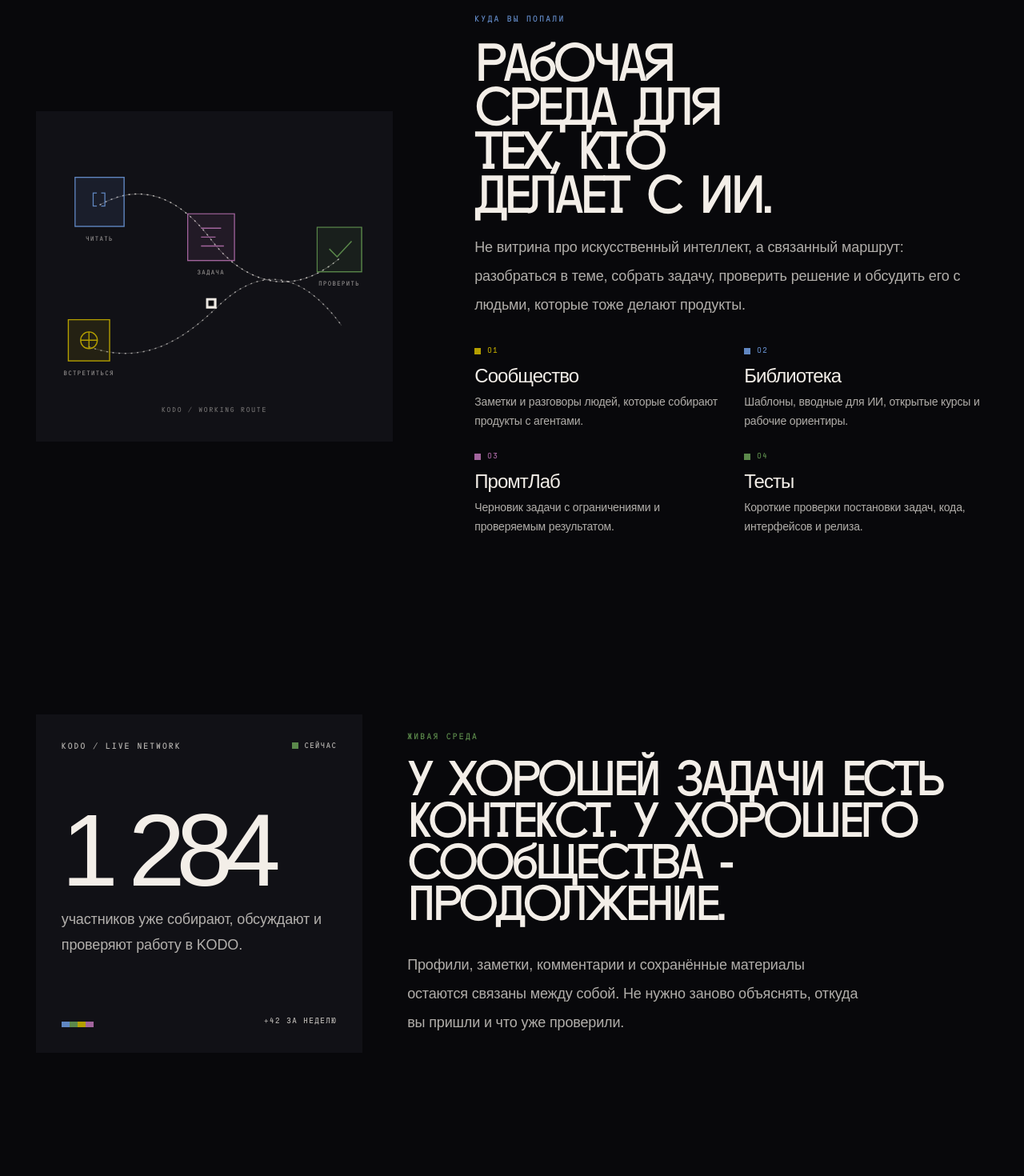
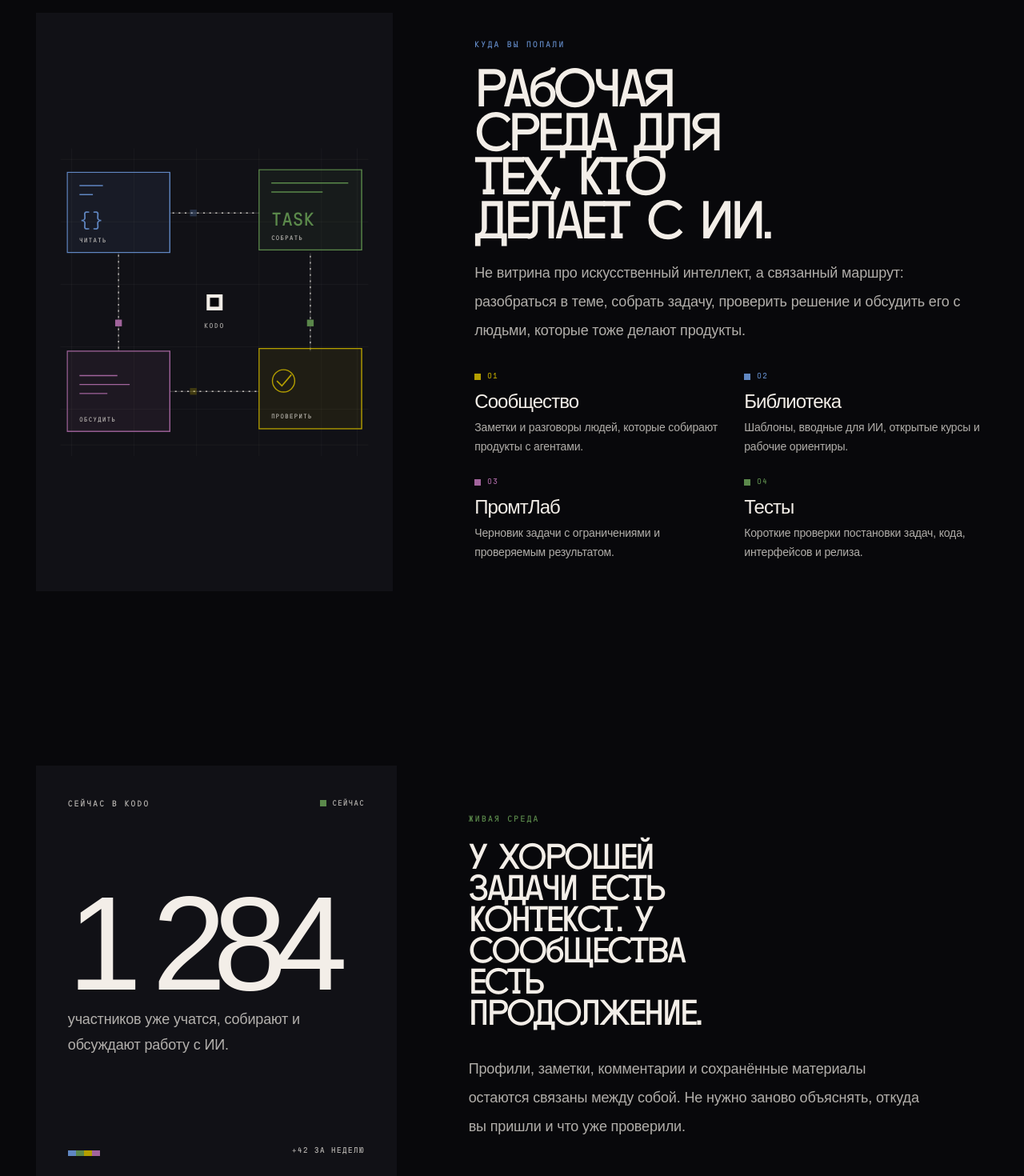
Before and after one commit to TemnovTema/kodo.media, a Next.js app: page / in a window 1280 px wide. Shown: the part 920-2390 px from the top of the page at 80% size. Built offline with nearby package versions, Linux system fonts and the light colour scheme; a web font is replaced by a local one.

Commit message:
Refine homepage community messaging

```diff
--- a/src/app/globals.css
+++ b/src/app/globals.css
@@ -17,6 +17,7 @@
   --color-brand-green: #5b894b;
   --color-brand-yellow: #b49f00;
   --color-brand-pink: #a2649d;
+  --color-brand-plum: #4d434b;
   --color-accent: var(--color-brand-blue);
   --color-accent-contrast: #17161a;
   --color-terminal: var(--color-brand-green);
--- a/src/components/community-member-counter.tsx
+++ b/src/components/community-member-counter.tsx
@@ -67,11 +67,11 @@
   return (
     <div
       ref={containerRef}
-      className="relative flex min-h-[19rem] flex-col justify-between overflow-hidden bg-[var(--color-surface)] p-6 sm:min-h-[22rem] sm:p-8"
+      className="relative flex min-h-[22rem] flex-col justify-between overflow-hidden bg-[var(--color-surface)] p-6 sm:min-h-[27rem] sm:p-8 xl:min-h-[33rem] xl:p-10"
     >
       <div className="flex items-start justify-between gap-4">
         <p className="font-mono text-[0.64rem] uppercase tracking-[0.2em] text-[var(--color-text-soft)]">
-          KODO / live network
+          сейчас в KODO
         </p>
         <span className="inline-flex items-center gap-2 font-mono text-[0.58rem] uppercase tracking-[0.16em] text-[var(--color-text-soft)]">
           <span className="h-2 w-2 bg-[var(--color-brand-green)]" aria-hidden="true" />
@@ -82,12 +82,12 @@
       <div className="relative z-10">
         <output
           aria-live="polite"
-          className="block text-[clamp(4.4rem,10vw,8.2rem)] leading-[0.78] tracking-[-0.09em] text-[var(--color-text)]"
+          className="block text-[clamp(6rem,13vw,13.5rem)] leading-[0.7] tracking-[-0.1em] text-[var(--color-text)]"
         >
           {formatMemberCount(members)}
         </output>
         <p className="mt-5 max-w-sm text-base leading-7 text-[var(--color-text-soft)] md:text-lg md:leading-8">
-          участников уже собирают, обсуждают и проверяют работу в KODO.
+          участников уже учатся, собирают и обсуждают работу с ИИ.
         </p>
       </div>
 
--- a/src/components/home-page.tsx
+++ b/src/components/home-page.tsx
@@ -62,11 +62,11 @@
   }, []);
 
   const headline = isAuthenticated
-    ? "Ваша работа с агентами. В контексте."
-    : "Работайте с агентами. Не вслепую.";
+    ? "Ваше сообщество об ИИ и кодинге."
+    : "Открытое сообщество об ИИ и кодинге.";
   const description = isAuthenticated
-    ? "Ваш профиль связывает заметки, библиотеку, ПромтЛаб и проверки в один рабочий маршрут."
-    : "KODO помогает разбирать задачи, собирать продукты и проверять результат до того, как ошибка становится дорогой.";
+    ? "Читайте, обсуждайте и сохраняйте всё, что помогает собирать продукты с ИИ увереннее."
+    : "Бесплатная среда для тех, кто учится, собирает и проверяет цифровые продукты с ИИ.";
   const primaryAction = isAuthenticated
     ? { href: "/articles", label: "Открыть сообщество" }
     : { href: "/signup", label: "Создать аккаунт" };
@@ -75,10 +75,7 @@
     <div className="overflow-x-clip pb-8 md:pb-14">
       <section className="relative grid min-h-[calc(100dvh-5rem)] content-end gap-8 py-8 sm:py-12 lg:grid-cols-[minmax(0,1.12fr)_minmax(25rem,0.88fr)] lg:items-end lg:gap-12 lg:py-14">
         <div className="relative z-10 order-2 max-w-5xl space-y-7 lg:order-1 lg:pb-[clamp(1rem,4vw,4rem)]">
-          <p className="font-mono text-[0.64rem] uppercase tracking-[0.22em] text-[var(--color-brand-yellow)]">
-            KODO / MEDIA FOR AGENT WORK
-          </p>
-          <h1 className="max-w-[10.5ch] text-pretty text-[clamp(3.85rem,7.3vw,8.55rem)] leading-[0.82] tracking-[-0.085em] text-[var(--color-text)]">
+          <h1 className="max-w-[12ch] text-pretty text-[clamp(3.25rem,5.75vw,6.75rem)] leading-[0.84] tracking-[-0.085em] text-[var(--color-text)] lg:max-w-[15ch]">
             {headline}
           </h1>
           <p className="max-w-xl text-base leading-8 text-[var(--color-text-soft)] md:text-lg md:leading-9">
@@ -101,9 +98,6 @@
         </div>
 
         <div className="relative order-1 min-w-0 lg:order-2 lg:-translate-y-[clamp(0rem,2vw,2rem)] lg:translate-x-[clamp(0rem,3vw,3rem)]">
-          <span className="absolute right-0 top-2 font-mono text-[0.58rem] uppercase tracking-[0.2em] text-[var(--color-text-soft)] sm:right-8 lg:right-4">
-            live symbol field
-          </span>
           <SymbolSphereHero
             showOverlay={false}
             className="mx-auto aspect-square w-full max-w-[340px] sm:max-w-[480px] sm:min-h-[370px] lg:ml-auto lg:max-w-[690px] lg:min-h-[540px]"
@@ -117,12 +111,12 @@
 
       <section
         id="route-map"
-        className="grid scroll-mt-8 gap-10 py-[clamp(5rem,10vw,10rem)] lg:grid-cols-[minmax(18rem,0.82fr)_minmax(0,1.18fr)] lg:items-center lg:gap-[clamp(3rem,8vw,9rem)]"
+        className="grid scroll-mt-8 gap-10 py-[clamp(5rem,10vw,10rem)] lg:grid-cols-[minmax(18rem,0.82fr)_minmax(0,1.18fr)] lg:items-stretch lg:gap-[clamp(3rem,8vw,9rem)]"
         aria-labelledby="home-purpose"
       >
-        <HomeRouteMap className="mx-auto w-full max-w-[36rem]" />
+        <HomeRouteMap className="mx-auto w-full max-w-[36rem] lg:aspect-auto lg:min-h-[37rem] lg:self-stretch" />
 
-        <div className="min-w-0 space-y-8">
+        <div className="flex min-w-0 flex-col justify-center space-y-8 lg:py-8">
           <div className="max-w-3xl space-y-5">
             <p className="font-mono text-[0.64rem] uppercase tracking-[0.22em] text-[var(--color-brand-blue)]">
               куда вы попали
@@ -163,15 +157,15 @@
         </div>
       </section>
 
-      <section className="grid gap-10 py-[clamp(3rem,7vw,7rem)] xl:grid-cols-[minmax(18rem,0.72fr)_minmax(0,1.28fr)] xl:gap-14">
+      <section className="grid gap-10 py-[clamp(3rem,7vw,7rem)] xl:grid-cols-[minmax(21rem,0.82fr)_minmax(0,1.18fr)] xl:gap-[clamp(3rem,7vw,8rem)]">
         <CommunityMemberCounter />
-        <div className="flex min-w-0 flex-col justify-between gap-8 py-2 sm:py-5">
-          <div className="max-w-2xl space-y-5">
+        <div className="flex min-w-0 flex-col justify-center gap-8 py-2 sm:py-5">
+          <div className="max-w-xl space-y-5">
             <p className="font-mono text-[0.64rem] uppercase tracking-[0.22em] text-[var(--color-brand-green)]">
               живая среда
             </p>
-            <h2 className="text-pretty text-[clamp(2.5rem,4.6vw,4.8rem)] leading-[0.88] tracking-[-0.07em] text-[var(--color-text)]">
-              У хорошей задачи есть контекст. У хорошего сообщества - продолжение.
+            <h2 className="max-w-[15ch] text-pretty text-[clamp(2.15rem,3.35vw,3.7rem)] leading-[0.91] tracking-[-0.065em] text-[var(--color-text)]">
+              У хорошей задачи есть контекст. У сообщества есть продолжение.
             </h2>
           </div>
           <p className="max-w-xl text-base leading-8 text-[var(--color-text-soft)] md:text-lg md:leading-9">
@@ -218,10 +212,13 @@
         </div>
       </section>
 
-      <section className="relative overflow-hidden bg-[var(--color-text)] px-6 py-10 text-[var(--color-accent-contrast)] sm:px-10 sm:py-14 lg:px-[clamp(3rem,7vw,7rem)] lg:py-[clamp(4.5rem,8vw,8rem)]">
+      <section
+        className="relative overflow-hidden px-6 py-10 text-[var(--color-text)] sm:px-10 sm:py-14 lg:px-[clamp(3rem,7vw,7rem)] lg:py-[clamp(4.5rem,8vw,8rem)]"
+        style={{ backgroundColor: "#82507e" }}
+      >
         <div className="relative z-10 grid gap-8 lg:grid-cols-[minmax(0,1fr)_minmax(18rem,0.58fr)] lg:items-end lg:gap-16">
           <div className="max-w-4xl space-y-6">
-            <p className="font-mono text-[0.64rem] uppercase tracking-[0.22em] text-[rgba(23,22,26,0.68)]">
+            <p className="font-mono text-[0.64rem] uppercase tracking-[0.22em] text-[var(--color-text)]">
               ваш маршрут начинается здесь
             </p>
             <h2 className="text-pretty text-[clamp(3rem,6vw,6.8rem)] leading-[0.82] tracking-[-0.085em]">
@@ -231,14 +228,14 @@
             </h2>
           </div>
           <div className="max-w-md space-y-6">
-            <p className="text-base leading-8 text-[rgba(23,22,26,0.74)] md:text-lg">
+            <p className="text-base leading-8 text-[var(--color-text)] md:text-lg">
               {isAuthenticated
                 ? "Продолжайте чтение, сохраняйте материалы и держите свои задачи в одной рабочей среде."
                 : "Сохраняйте материалы, проходите тесты, собирайте задачу в ПромтЛабе и возвращайтесь к своим заметкам без потери контекста."}
             </p>
             <Link
               href={isAuthenticated ? "/profile" : "/signup"}
-              className="inline-flex min-h-12 items-center bg-[var(--color-accent-contrast)] px-5 font-mono text-[0.68rem] uppercase tracking-[0.16em] text-[var(--color-text)] transition-transform duration-200 hover:-translate-y-1 active:translate-y-0 active:scale-[0.98] focus-visible:outline focus-visible:outline-2 focus-visible:outline-offset-4 focus-visible:outline-[var(--color-accent-contrast)]"
+              className="inline-flex min-h-12 items-center bg-[#17161a] px-5 font-mono text-[0.68rem] uppercase tracking-[0.16em] text-[var(--color-text)] transition-transform duration-200 hover:-translate-y-1 hover:bg-[#08080b] active:translate-y-0 active:scale-[0.98] focus-visible:outline focus-visible:outline-2 focus-visible:outline-offset-4 focus-visible:outline-[var(--color-text)]"
             >
               {isAuthenticated ? "Открыть профиль" : "Создать аккаунт"}
             </Link>
@@ -246,7 +243,7 @@
         </div>
         <span
           aria-hidden="true"
-          className="absolute bottom-[-0.18em] right-[-0.06em] font-display text-[clamp(8rem,23vw,24rem)] leading-none tracking-[-0.12em] text-[rgba(23,22,26,0.07)]"
+          className="absolute bottom-[-0.18em] right-[-0.06em] font-display text-[clamp(8rem,23vw,24rem)] leading-none tracking-[-0.12em] text-[rgba(243,238,232,0.07)]"
         >
           KODO
         </span>
--- a/src/components/home-route-map.tsx
+++ b/src/components/home-route-map.tsx
@@ -6,7 +6,7 @@
   className?: string;
 };
 
-const glyphs = ["[]", "//", "01", "{}", "<>"];
+const glyphs = ["{}", "//", "<>", "01", "++"];
 
 export function HomeRouteMap({ className = "" }: HomeRouteMapProps) {
   const [glyphIndex, setGlyphIndex] = useState(0);
@@ -26,124 +26,153 @@
   return (
     <div
       aria-hidden="true"
-      className={`group relative aspect-[1.08] min-h-[18rem] overflow-hidden bg-[var(--color-surface)] ${className}`}
+      className={`group relative aspect-[1.08] min-h-[19rem] overflow-hidden bg-[var(--color-surface)] ${className}`}
     >
       <style>{`
         @keyframes home-route-map-drift {
           0%, 100% { transform: translate3d(0, 0, 0); }
-          50% { transform: translate3d(0, -7px, 0); }
+          50% { transform: translate3d(0, -6px, 0); }
         }
 
         @keyframes home-route-map-trace {
-          to { stroke-dashoffset: -44; }
+          to { stroke-dashoffset: -34; }
+        }
+
+        @keyframes home-route-map-signal-x {
+          0%, 100% { opacity: 0.28; transform: translateX(-38px); }
+          48% { opacity: 1; transform: translateX(38px); }
+        }
+
+        @keyframes home-route-map-signal-y {
+          0%, 100% { opacity: 0.28; transform: translateY(-38px); }
+          48% { opacity: 1; transform: translateY(38px); }
         }
 
         @keyframes home-route-map-beacon {
-          0%, 100% { opacity: 0.38; transform: scale(0.8); }
+          0%, 100% { opacity: 0.36; transform: scale(0.8); }
           48% { opacity: 1; transform: scale(1); }
         }
 
-        .home-route-map__node {
+        .home-route-map__module,
+        .home-route-map__signal,
+        .home-route-map__beacon {
           transform-box: fill-box;
           transform-origin: center;
+        }
+
+        .home-route-map__module {
           animation: home-route-map-drift 5.8s cubic-bezier(0.4, 0, 0.2, 1) infinite;
         }
 
-        .home-route-map__node--two { animation-delay: -1.45s; }
-        .home-route-map__node--three { animation-delay: -2.9s; }
-        .home-route-map__node--four { animation-delay: -4.35s; }
+        .home-route-map__module--two { animation-delay: -1.45s; }
+        .home-route-map__module--three { animation-delay: -2.9s; }
+        .home-route-map__module--four { animation-delay: -4.35s; }
 
         .home-route-map__trace {
           stroke-dasharray: 3 8;
           animation: home-route-map-trace 3.6s linear infinite;
         }
 
+        .home-route-map__signal--x {
+          animation: home-route-map-signal-x 3.2s cubic-bezier(0.4, 0, 0.2, 1) infinite;
+        }
+
+        .home-route-map__signal--y {
+          animation: home-route-map-signal-y 3.2s cubic-bezier(0.4, 0, 0.2, 1) infinite;
+          animation-delay: -1.6s;
+        }
+
         .home-route-map__beacon {
-          transform-box: fill-box;
-          transform-origin: center;
           animation: home-route-map-beacon 2.6s cubic-bezier(0.4, 0, 0.2, 1) infinite;
         }
 
-        .group:hover .home-route-map__node { animation-duration: 2.8s; }
+        .group:hover .home-route-map__module { animation-duration: 3.1s; }
         .group:hover .home-route-map__trace { animation-duration: 1.45s; }
+        .group:hover .home-route-map__signal--x,
+        .group:hover .home-route-map__signal--y { animation-duration: 1.55s; }
 
         @media (prefers-reduced-motion: reduce) {
-          .home-route-map__node,
+          .home-route-map__module,
           .home-route-map__trace,
+          .home-route-map__signal,
           .home-route-map__beacon { animation: none; }
         }
       `}</style>
 
       <svg
-        viewBox="0 0 640 592"
+        viewBox="0 0 640 640"
         className="h-full w-full"
         fill="none"
         preserveAspectRatio="xMidYMid meet"
       >
-        <path
-          d="M 114 168 C 198 120, 266 166, 314 230 S 448 345, 544 264"
-          stroke="rgba(243, 238, 232, 0.24)"
-          strokeWidth="1.5"
-        />
-        <path
-          d="M 114 168 C 198 120, 266 166, 314 230 S 448 345, 544 264"
-          className="home-route-map__trace"
-          stroke="rgba(243, 238, 232, 0.72)"
-          strokeWidth="2"
-        />
-        <path
-          d="M 94 422 C 194 458, 266 408, 326 350 S 462 267, 548 384"
-          stroke="rgba(243, 238, 232, 0.16)"
-          strokeWidth="1.5"
-        />
-        <path
-          d="M 94 422 C 194 458, 266 408, 326 350 S 462 267, 548 384"
-          className="home-route-map__trace"
-          stroke="rgba(243, 238, 232, 0.58)"
-          strokeWidth="2"
-        />
+        <g stroke="rgba(243, 238, 232, 0.06)" strokeWidth="1">
+          <path d="M 44 64 H 596 M 44 176 H 596 M 44 288 H 596 M 44 400 H 596 M 44 512 H 596 M 44 576 H 596" />
+          <path d="M 64 44 V 596 M 176 44 V 596 M 288 44 V 596 M 400 44 V 596 M 512 44 V 596 M 576 44 V 596" />
+        </g>
 
-        <g className="home-route-map__node">
-          <rect x="70" y="119" width="88" height="88" fill="rgba(96, 135, 194, 0.12)" stroke="#6087C2" strokeWidth="2" />
-          <text x="114" y="169" fill="#6087C2" fontFamily="var(--font-fugue-mono), monospace" fontSize="26" letterSpacing="0.08em" textAnchor="middle">
+        <g stroke="rgba(243, 238, 232, 0.22)" strokeWidth="1.5">
+          <path d="M 240 160 H 400" />
+          <path d="M 492 232 V 408" />
+          <path d="M 400 480 H 240" />
+          <path d="M 148 408 V 232" />
+        </g>
+        <g className="home-route-map__trace" stroke="rgba(243, 238, 232, 0.76)" strokeWidth="2">
+          <path d="M 240 160 H 400" />
+          <path d="M 492 232 V 408" />
+          <path d="M 400 480 H 240" />
+          <path d="M 148 408 V 232" />
+        </g>
+
+        <rect className="home-route-map__signal home-route-map__signal--x" x="314" y="154" width="12" height="12" fill="#6087C2" />
+        <rect className="home-route-map__signal home-route-map__signal--y" x="486" y="314" width="12" height="12" fill="#5B894B" />
+        <rect className="home-route-map__signal home-route-map__signal--x" x="314" y="474" width="12" height="12" fill="#B49F00" />
+        <rect className="home-route-map__signal home-route-map__signal--y" x="142" y="314" width="12" height="12" fill="#A2649D" />
+
+        <g className="home-route-map__module">
+          <rect x="56" y="88" width="184" height="144" fill="rgba(96, 135, 194, 0.09)" stroke="#6087C2" strokeWidth="2" />
+          <path d="M 78 112 H 120 M 78 128 H 102" stroke="#6087C2" strokeWidth="2" />
+          <text x="78" y="188" fill="#6087C2" fontFamily="var(--font-fugue-mono), monospace" fontSize="36" letterSpacing="0.04em">
             {glyphs[glyphIndex]}
           </text>
-          <text x="114" y="233" fill="rgba(243, 238, 232, 0.54)" fontFamily="var(--font-fugue-mono), monospace" fontSize="11" letterSpacing="0.18em" textAnchor="middle">
+          <text x="78" y="214" fill="rgba(243, 238, 232, 0.72)" fontFamily="var(--font-fugue-mono), monospace" fontSize="11" letterSpacing="0.18em">
             ЧИТАТЬ
           </text>
         </g>
 
-        <g className="home-route-map__node home-route-map__node--two">
-          <rect x="272" y="190" width="84" height="84" fill="rgba(162, 100, 157, 0.12)" stroke="#A2649D" strokeWidth="2" />
-          <path d="M 296 216 H 332 M 296 232 H 322 M 296 248 H 337" stroke="#A2649D" strokeWidth="2" />
-          <text x="314" y="299" fill="rgba(243, 238, 232, 0.54)" fontFamily="var(--font-fugue-mono), monospace" fontSize="11" letterSpacing="0.18em" textAnchor="middle">
-            ЗАДАЧА
+        <g className="home-route-map__module home-route-map__module--two">
+          <rect x="400" y="88" width="184" height="144" fill="rgba(91, 137, 75, 0.09)" stroke="#5B894B" strokeWidth="2" />
+          <path d="M 422 112 H 560 M 422 128 H 514" stroke="#5B894B" strokeWidth="2" />
+          <text x="422" y="188" fill="#5B894B" fontFamily="var(--font-fugue-mono), monospace" fontSize="32" letterSpacing="0.04em">
+            TASK
+          </text>
+          <text x="422" y="214" fill="rgba(243, 238, 232, 0.72)" fontFamily="var(--font-fugue-mono), monospace" fontSize="11" letterSpacing="0.18em">
+            СОБРАТЬ
           </text>
         </g>
 
-        <g className="home-route-map__node home-route-map__node--three">
-          <rect x="504" y="214" width="80" height="80" fill="rgba(91, 137, 75, 0.12)" stroke="#5B894B" strokeWidth="2" />
-          <path d="M 526 253 L 540 267 L 566 239" stroke="#5B894B" strokeWidth="2.2" />
-          <text x="544" y="319" fill="rgba(243, 238, 232, 0.54)" fontFamily="var(--font-fugue-mono), monospace" fontSize="11" letterSpacing="0.18em" textAnchor="middle">
+        <g className="home-route-map__module home-route-map__module--three">
+          <rect x="400" y="408" width="184" height="144" fill="rgba(180, 159, 0, 0.09)" stroke="#B49F00" strokeWidth="2" />
+          <circle cx="444" cy="466" r="20" stroke="#B49F00" strokeWidth="2" />
+          <path d="M 432 466 L 441 475 L 458 455" stroke="#B49F00" strokeWidth="2.4" />
+          <text x="422" y="534" fill="rgba(243, 238, 232, 0.72)" fontFamily="var(--font-fugue-mono), monospace" fontSize="11" letterSpacing="0.18em">
             ПРОВЕРИТЬ
           </text>
         </g>
 
-        <g className="home-route-map__node home-route-map__node--four">
-          <rect x="58" y="374" width="74" height="74" fill="rgba(180, 159, 0, 0.12)" stroke="#B49F00" strokeWidth="2" />
-          <circle cx="95" cy="411" r="15" stroke="#B49F00" strokeWidth="2" />
-          <path d="M 95 396 V 426 M 80 411 H 110" stroke="#B49F00" strokeWidth="2" />
-          <text x="95" y="474" fill="rgba(243, 238, 232, 0.54)" fontFamily="var(--font-fugue-mono), monospace" fontSize="11" letterSpacing="0.18em" textAnchor="middle">
-            ВСТРЕТИТЬСЯ
+        <g className="home-route-map__module home-route-map__module--four">
+          <rect x="56" y="408" width="184" height="144" fill="rgba(162, 100, 157, 0.09)" stroke="#A2649D" strokeWidth="2" />
+          <path d="M 78 452 H 146 M 78 468 H 168 M 78 484 H 128" stroke="#A2649D" strokeWidth="2" />
+          <text x="78" y="534" fill="rgba(243, 238, 232, 0.72)" fontFamily="var(--font-fugue-mono), monospace" fontSize="11" letterSpacing="0.18em">
+            ОБСУДИТЬ
           </text>
         </g>
 
         <g className="home-route-map__beacon">
-          <rect x="305" y="335" width="18" height="18" fill="#F3EEE8" />
-          <rect x="309" y="339" width="10" height="10" fill="#08080B" />
+          <rect x="306" y="306" width="28" height="28" fill="#F3EEE8" />
+          <rect x="312" y="312" width="16" height="16" fill="#08080B" />
         </g>
-        <text x="320" y="539" fill="rgba(243, 238, 232, 0.42)" fontFamily="var(--font-fugue-mono), monospace" fontSize="12" letterSpacing="0.22em" textAnchor="middle">
-          KODO / WORKING ROUTE
+        <text x="320" y="366" fill="rgba(243, 238, 232, 0.66)" fontFamily="var(--font-fugue-mono), monospace" fontSize="12" letterSpacing="0.2em" textAnchor="middle">
+          KODO
         </text>
       </svg>
     </div>
```
